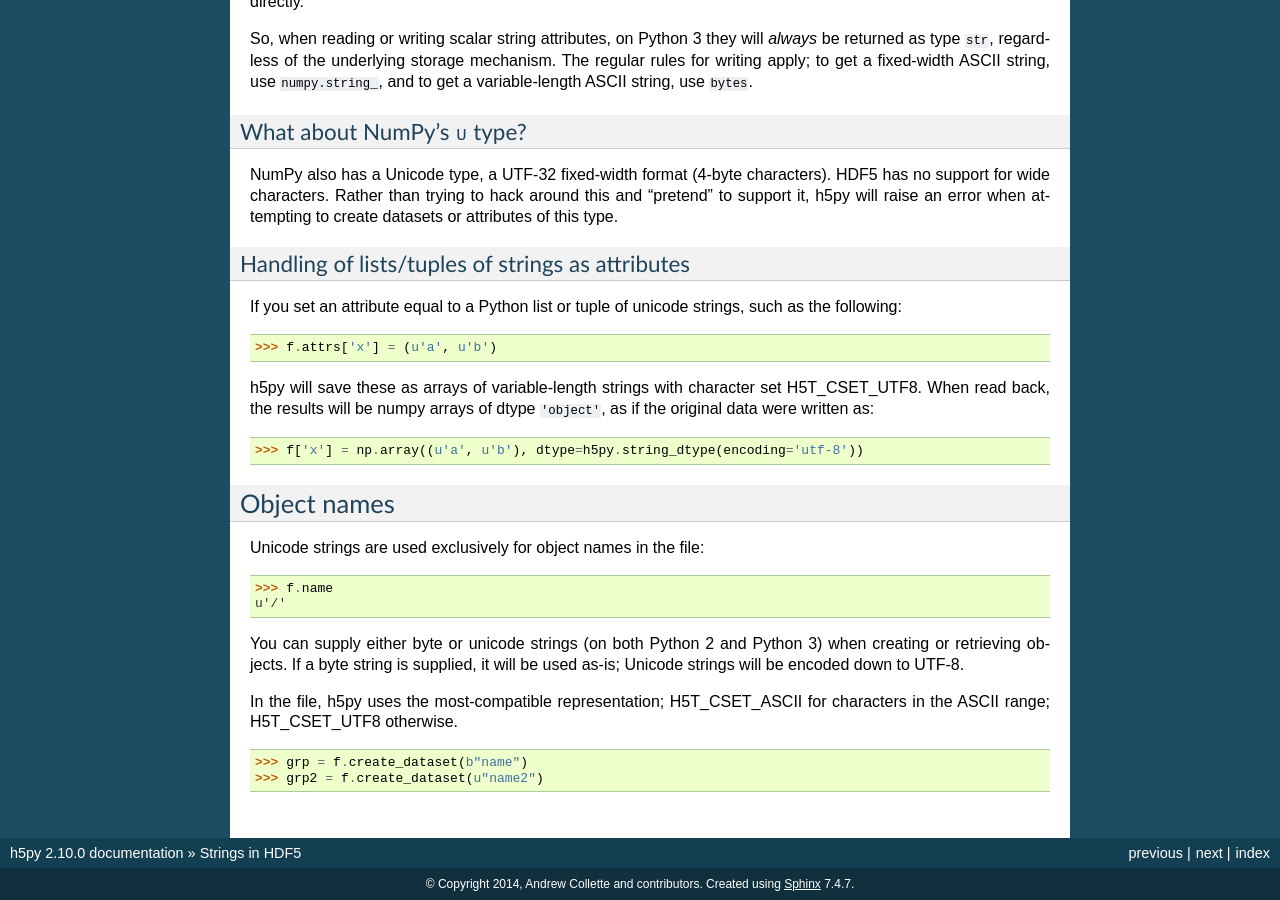
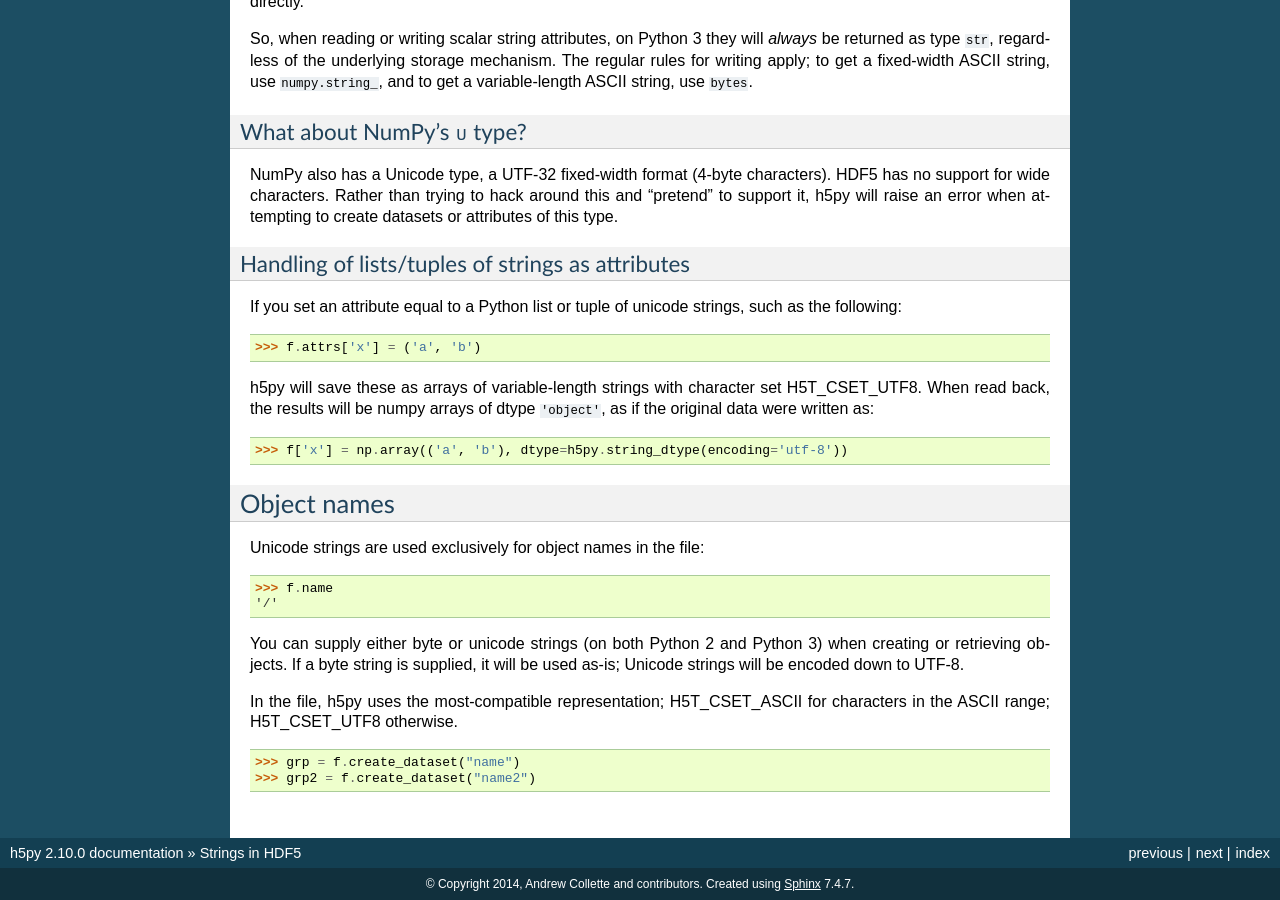
Before and after one commit to zhongxing-2/h5py, a Sphinx documentation site: the page built from docs/strings.rst, in a window 1280 px wide and 900 px high, scrolled down 2137 px. Built offline with Sphinx 7.4.7, drawn with Linux system fonts in a browser that asks for light colours.

Commit message:
[python clean up] remove unicode

```diff
--- a/docs/conf.py
+++ b/docs/conf.py
@@ -51,8 +51,8 @@ source_suffix = '.rst'
 master_doc = 'index'
 
 # General information about the project.
-project = u'h5py'
-copyright = u'2014, Andrew Collette and contributors'
+project = 'h5py'
+copyright = '2014, Andrew Collette and contributors'
 
 # The version info for the project you're documenting, acts as replacement for
 # |version| and |release|, also used in various other places throughout the
@@ -204,8 +204,8 @@ latex_elements = {
 # (source start file, target name, title,
 #  author, documentclass [howto, manual, or own class]).
 latex_documents = [
-  ('index', 'h5py.tex', u'h5py Documentation',
-   u'Andrew Collette and contributors', 'manual'),
+  ('index', 'h5py.tex', 'h5py Documentation',
+   'Andrew Collette and contributors', 'manual'),
 ]
 
 # The name of an image file (relative to this directory) to place at the top of
@@ -234,8 +234,8 @@ latex_documents = [
 # One entry per manual page. List of tuples
 # (source start file, name, description, authors, manual section).
 man_pages = [
-    ('index', 'h5py', u'h5py Documentation',
-     [u'Andrew Collette and contributors'], 1)
+    ('index', 'h5py', 'h5py Documentation',
+     ['Andrew Collette and contributors'], 1)
 ]
 
 # If true, show URL addresses after external links.
@@ -248,8 +248,8 @@ man_pages = [
 # (source start file, target name, title, author,
 #  dir menu entry, description, category)
 texinfo_documents = [
-  ('index', 'h5py', u'h5py Documentation',
-   u'Andrew Collette and contributors', 'h5py', 'One line description of project.',
+  ('index', 'h5py', 'h5py Documentation',
+   'Andrew Collette and contributors', 'h5py', 'One line description of project.',
    'Miscellaneous'),
 ]
 
--- a/docs/high/group.rst
+++ b/docs/high/group.rst
@@ -16,7 +16,7 @@ serves as your entry point into the file:
 
     >>> f = h5py.File('foo.hdf5','w')
     >>> f.name
-    u'/'
+    '/'
     >>> f.keys()
     []
 
@@ -249,7 +249,7 @@ Reference
             ...     if 'foo' in name:
             ...         return name
             >>> group.visit(find_foo)
-            u'some/subgroup/foo'
+            'some/subgroup/foo'
 
 
     .. method:: visititems(callable)
--- a/docs/strings.rst
+++ b/docs/strings.rst
@@ -153,13 +153,13 @@ Handling of lists/tuples of strings as attributes
 If you set an attribute equal to a Python list or tuple of unicode strings,
 such as the following:
 
-    >>> f.attrs['x'] = (u'a', u'b')
+    >>> f.attrs['x'] = ('a', 'b')
 
 h5py will save these as arrays of variable-length strings with character set
 H5T_CSET_UTF8. When read back, the results will be numpy arrays of dtype
 ``'object'``, as if the original data were written as:
 
-    >>> f['x'] = np.array((u'a', u'b'), dtype=h5py.string_dtype(encoding='utf-8'))
+    >>> f['x'] = np.array(('a', 'b'), dtype=h5py.string_dtype(encoding='utf-8'))
 
 
 Object names
@@ -168,7 +168,7 @@ Object names
 Unicode strings are used exclusively for object names in the file::
 
     >>> f.name
-    u'/'
+    '/'
 
 You can supply either byte or unicode strings (on both Python 2 and Python 3)
 when creating or retrieving objects. If a byte string is supplied,
@@ -177,5 +177,5 @@ it will be used as-is; Unicode strings will be encoded down to UTF-8.
 In the file, h5py uses the most-compatible representation; H5T_CSET_ASCII for
 characters in the ASCII range; H5T_CSET_UTF8 otherwise.
 
-    >>> grp = f.create_dataset(b"name")
-    >>> grp2 = f.create_dataset(u"name2")
+    >>> grp = f.create_dataset("name")
+    >>> grp2 = f.create_dataset("name2")
```
Also changed, not shown: docs/quick.rst (+4 -4 lines), 10 other files.
